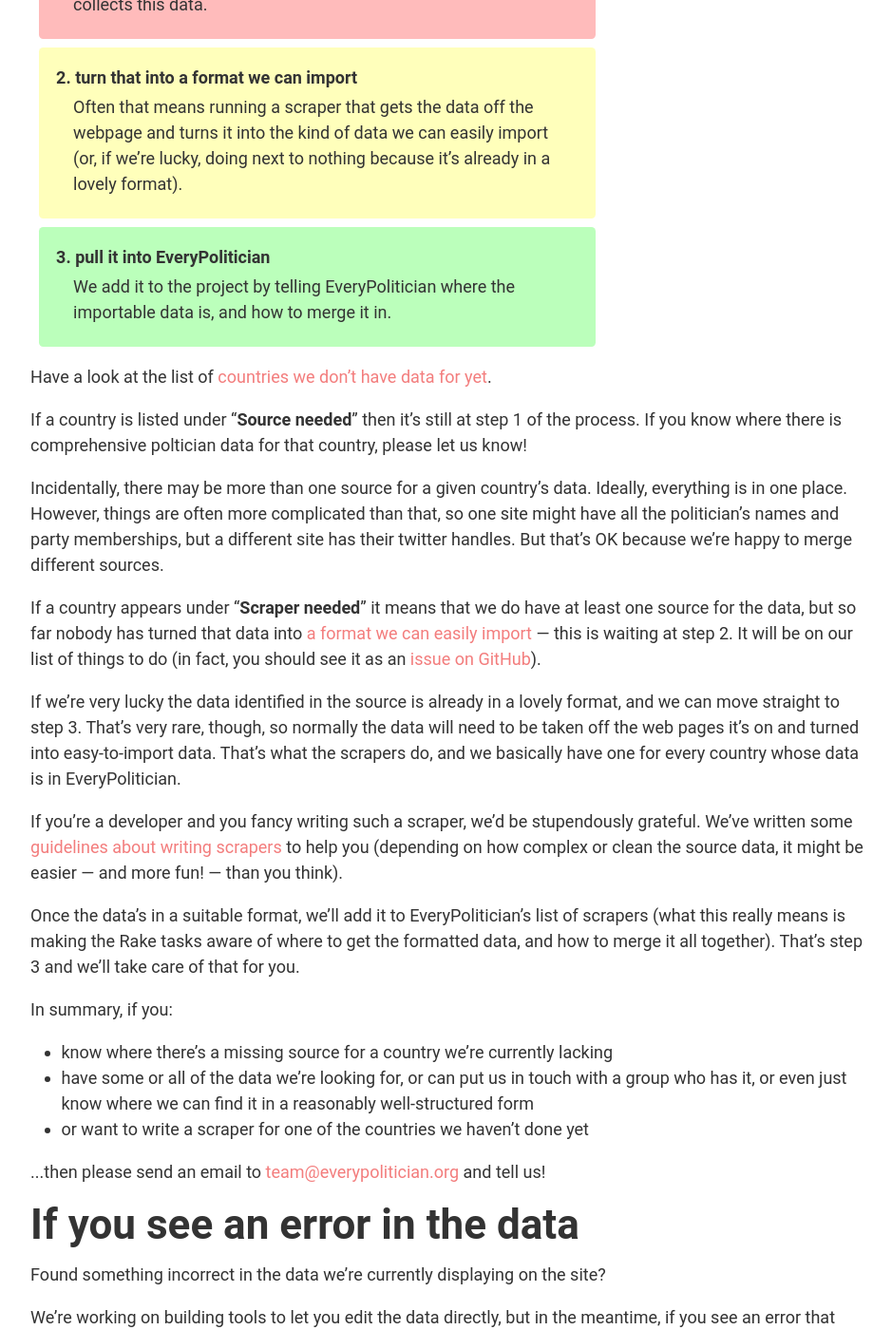
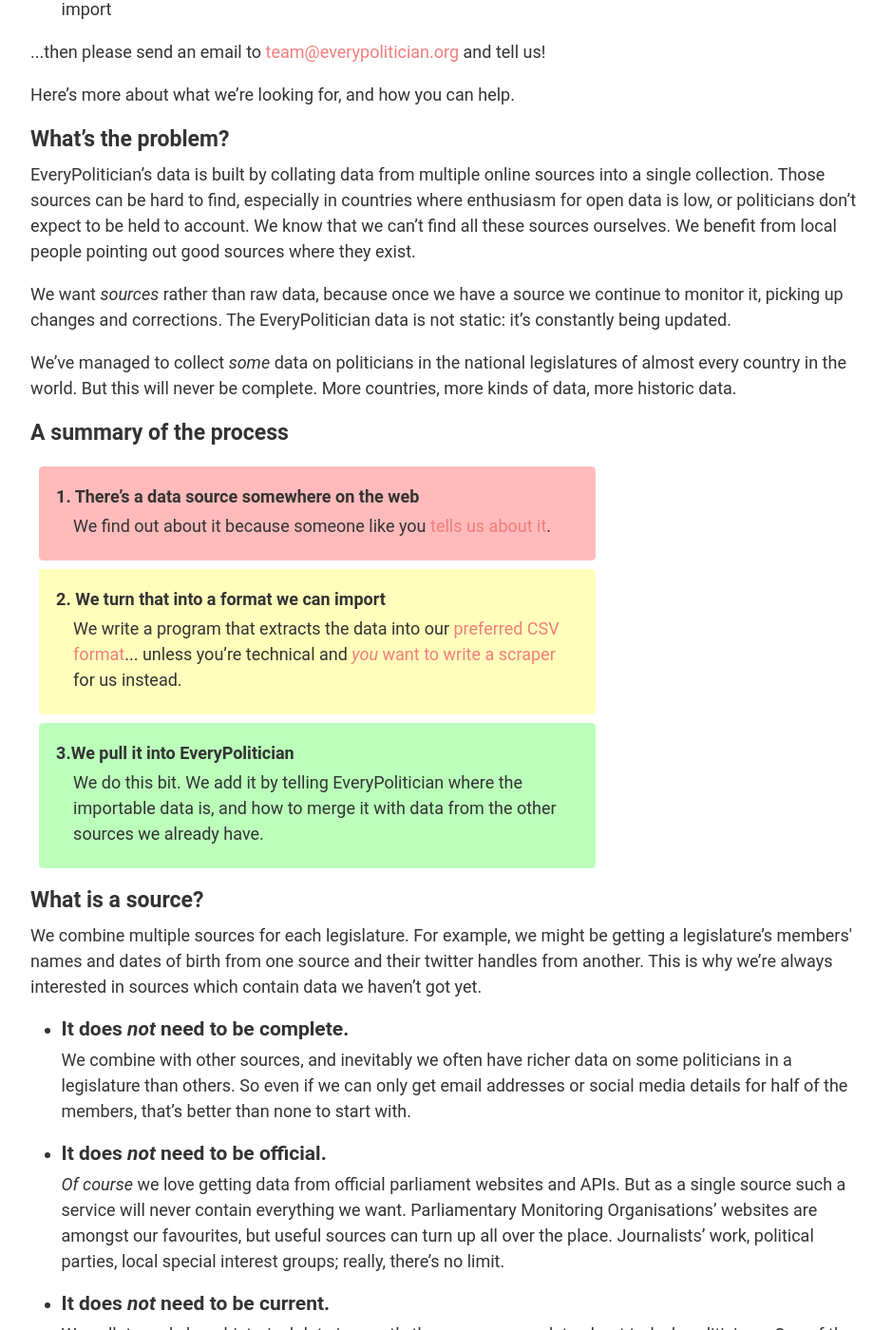
Before and after one commit to everypolitician/everypolitician-docs, a Jekyll site: the page built from contribute.html, in a window 1280 px wide and 1400 px high, scrolled down 647 px. Shown: the whole window at 95% size, without its empty margins (324-1263 px from the left). Built offline with Jekyll 4.4.1, drawn with Linux system fonts in a browser that asks for light colours; nearby versions of some CDN libraries; some of the changed text lies outside the part shown.

Commit message:
update contributing information closes everypolitician/everypolitician/issues/406 Now more in line with current practice, and clearer about what we want (it's more about sources than countries now).

```diff
--- a/contribute.html
+++ b/contribute.html
@@ -5,47 +5,149 @@
 <h1>We need your help</h1>
 
 <p class="section-intro">
-  EveryPolitician is an ambitious project. If we’re to succeed in our
-  aim of collecting and sharing data on every elected official in the
-  entire world, we need help from people like you.
+  We’re always looking for new sources of data. If you know where
+  to get data we’re missing for politicians in your country, please
+  help!
+</p>
+
+<p>
+  Right now, we’re concentrating on making sure we have current data on the
+  national legislatures for every country in the world. If you know of a good
+  source of data that we seem to be missing, please
+  <a href="mailto:team@everypolitician.org">let us know</a>.
+</p>
+<h2>How to contribute</h2>
+<p>
+  In summary, if you:
+</p>
+<ul>
+  <li>
+    know where there’s a source of data we’re currently lacking
+  </li>
+  <li>
+    have some or all of the data we’re looking for, or can put us in
+    touch with a group who has it, or even just know where we can find
+    it in a reasonably well-structured form
+  </li>
+  <li>
+    or want to write a scraper that converts data from such a source
+    into the <a href="submitting.html">simple CSV format</a> we prefer to import
+  </li>
+</ul>
+<p>
+  ...then please send an email to
+  <a
+  href="mailto:team@everypolitician.org">team@everypolitician.org</a>
+  and tell us!
 </p>
 <p>
-  Right now, we’re concentrating on making sure we have current data on
-  the national legislatures for every country in the world.
+  Here’s more about what we’re looking for, and how you can help.
 </p>
-<h2>If your country is missing</h2>
+
+<h3> What’s the problem? </h3>
+<p>
+  EveryPolitician’s data is built by collating data from multiple online
+  sources into a single collection. Those sources can be hard to find,
+  especially in countries where enthusiasm for open data is low, or politicians
+  don’t expect to be held to account. We know that we can’t find all these
+  sources ourselves. We benefit from local people pointing out good sources
+  where they exist.
+</p>
+<p>
+  We want <em>sources</em> rather than raw data, because once we have a source
+  we continue to monitor it, picking up changes and corrections. The
+  EveryPolitician data is not static: it’s constantly being updated.
+</p>
+<p>
+  We’ve managed to collect <em>some</em> data on politicians in the national
+  legislatures of almost every country in the world. But this will never be
+  complete. More countries, more kinds of data, more historic data.
+</p>
+
+
 <a name="process"></a>
-<p>
-  Here are the three steps we follow to put a country on the
-  <a href="http://everypolitician.org/countries.html">EveryPolitician map</a>:
-</p>
+<h3>
+    A summary of the process
+</h3>
 <div class="process-boxes">
   <div class="step-0">
-    1. find the data somewhere on the web
+    1. There’s a data source somewhere on the web
     <p>
-      That might simply be finding a list of politicians on the
-      parliament’s website, or knowing of a local group that already
-      collects this data.
+      We find out about it because someone like you
+      <a href="mailto:team@everypolitician.org">tells us about it</a>.
     </p>
   </div>
   <div class="step-1">
-    2. turn that into a format we can import
+    2. We turn that into a format we can import
     <p>
-      Often that means running a scraper that gets the data off the
-      webpage and turns it into the kind of data we can easily import
-      (or, if we’re lucky, doing next to nothing because it’s already
-      in a lovely format).
+      We write a program that extracts the data into our <a
+      href="submitting.html">preferred CSV format</a>... unless you’re
+      technical and <a href="scrapers.html"><em>you</em> want to write a
+      scraper</a> for us instead.
     </p>
   </div>
   <div class="step-2">
-    3. pull it into EveryPolitician
+    3.We pull it into EveryPolitician
     <p>
-      We add it to the project by telling EveryPolitician where the
-      importable data is, and how to merge it in.
+      We do this bit. We add it by telling EveryPolitician where the importable
+      data is, and how to merge it with data from the other sources we already
+      have.
     </p>
   </div>
 </div>
 
+<h3>What is a source?</h3>
+<p>
+  We combine multiple sources for each legislature. For example, we might be
+  getting a legislature’s members' names and dates of birth  from one source
+  and their twitter handles from another. This is why we’re always interested
+  in sources which contain data we haven’t got yet.
+</p>
+<ul>
+  <li>
+    <h4>It does <em>not</em> need to be <strong>complete</strong>.</h4>
+    We combine with other sources, and inevitably we often have richer data on
+    some politicians in a legislature than others. So even if we can only get
+    email addresses or social media details for half of the members, that’s
+    better than none to start with.
+  </li>
+</ul>
+<ul>
+  <li>
+    <h4>It does <em>not</em> need to be <strong>official</strong>.</h4>
+    <em>Of course</em> we love getting data from official parliament websites
+    and APIs. But as a single source such a service will never contain
+    everything we want. Parliamentary Monitoring Organisations’ websites are
+    amongst our favourites, but useful sources can turn up all over the place.
+    Journalists’ work, political parties, local special interest groups;
+    really, there’s no limit.
+  </li>
+</ul>
+<ul>
+  <li>
+    <h4>It does <em>not</em> need to be <strong>current</strong>.</h4>
+    We collate and share historical data in exactly the same way as data about
+    today’s politicians. One of the goals of the EveryPolitician project is to
+    make it possible for people to use our data for analyses of data changes
+    over time.
+  </li>
+</ul>
+<ul>
+  <li>
+    <h4>It’s best if it is <strong>online</strong>.</h4>
+    Sometimes it won’t be (perhaps if you’ve found an archive of historic
+    data). But if that’s the case, we’d probably look for a way to put it
+    online, and then set about using it.
+  </li>
+</ul>
+<p>
+  <em>
+    The simplest way you can help is to tell us about an online source that
+    contains politicians’ data which we appear to be missing.
+  </em>
+</p>
+
+<h2>If your country is missing data</h2>
 <p>
   Have a look at the list of
   <a href="http://everypolitician.org/needed.html">countries we don’t
@@ -54,17 +156,9 @@
 <p>
   If a country is listed under &ldquo;<strong>Source
   needed</strong>&rdquo; then it’s still at step 1 of the process. If
-  you know where there is comprehensive poltician data for that
+  you know where there is comprehensive politician data for that
   country, please let us know!
 </p>
-<p>
-  Incidentally, there may be more than one source for a given country’s
-  data. Ideally, everything is in one place. However, things are often
-  more complicated than that, so one site might have all the
-  politician’s names and party memberships, but a different site has
-  their twitter handles. But that’s OK because we’re happy to merge
-  different sources.
-<p>
 <p>
   If a country appears under &ldquo;<strong>Scraper
   needed</strong>&rdquo; it means that we do have at least one source
@@ -78,9 +172,9 @@
 <p>
   If we’re very lucky the data identified in the source is already in a
   lovely format, and we can move straight to step 3. That’s very rare,
-  though, so normally the data will need to be taken off the web pages
-  it’s on and turned into easy-to-import data. That’s what the scrapers
-  do, and we basically have one for every country whose data is in
+  though, so normally the data will need to be taken off the web pages it’s on
+  and turned into easy-to-import data. That’s what the scrapers do, and we
+  effectively have at least one for every country whose data is in
   EveryPolitician.
 </p>
 <p>
@@ -91,45 +185,24 @@
   easier &mdash; and more fun! &mdash; than you think).
 </p>
 <p>
-  Once the data’s in a suitable format, we’ll add it to
-  EveryPolitician’s list of scrapers (what this really means is making
-  the Rake tasks aware of where to get the formatted data, and how to
-  merge it all together). That’s step 3 and we’ll take care of that for
-  you.
-</p>
-<p>
-  In summary, if you:
-</p>
-<ul>
-  <li>
-    know where there’s a missing source for a country we’re currently lacking
-  </li>
-  <li>
-    have some or all of the data we’re looking for, or can put us in
-    touch with a group who has it, or even just know where we can find
-    it in a reasonably well-structured form
-  </li>
-  <li>
-    or want to write a scraper for one of the countries we haven’t done yet
-  </li>
-</ul>
-<p>
-  ...then please send an email to
-  <a
-  href="mailto:team@everypolitician.org">team@everypolitician.org</a>
-  and tell us!
+  Once the data’s in a suitable format, we’ll add it to the instructions
+  EveryPolitician follows to combine incoming data. That’s step 3 and we’ll
+  take care of that for you.
 </p>
 
 <h2>If you see an error in the data</h2>
-
-<p>Found something incorrect in the data we’re currently displaying on the site?</p>
-
-<p>We’re working on building tools to let you edit the data directly,
-but in the meantime, if you see an error that should be corrected,
-email us at <a href="mailto:team@everypolitician.org">team@everypolitician.org</a>.</p>
-
-<p>Please include evidence for your proposed change — a link to an
-official source, where possible.</p>
+<p>
+  Found something incorrect in the data we’re currently displaying on the site?
+</p>
+<p>
+  We’re working on building tools to let you edit the data directly, but in the
+  meantime, if you see an error that should be corrected, email us at <a
+  href="mailto:team@everypolitician.org">team@everypolitician.org</a>.
+</p>
+<p>
+  Please include evidence for your proposed change such as a link to an
+  official or credible source.
+</p>
 
 <h2>If there are gaps in the data</h2>
 
```
